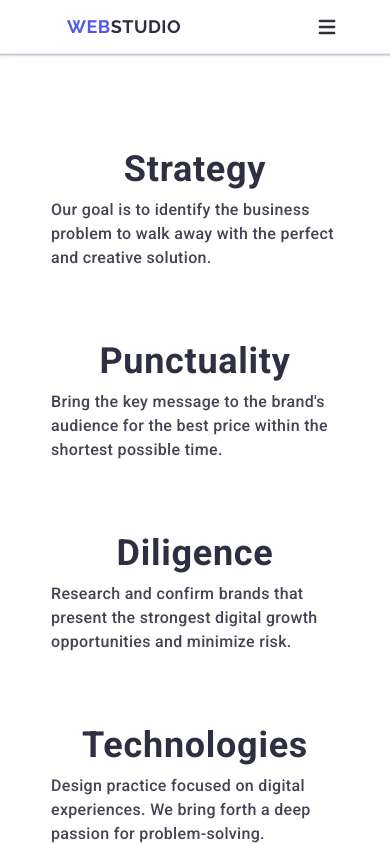
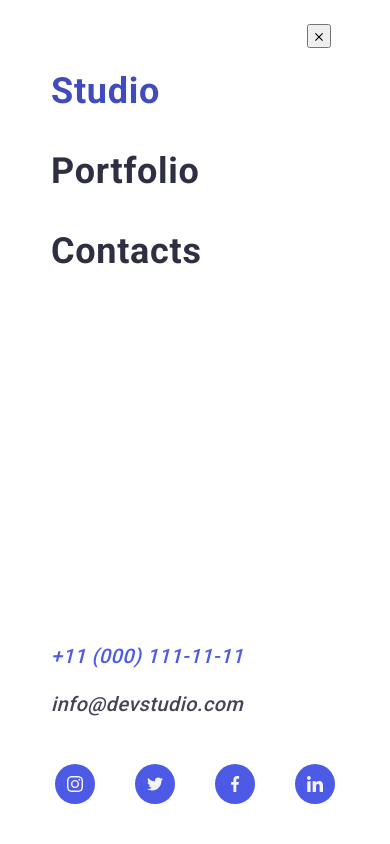
Before and after one commit to tetiana1zaichenko/goit-markup-hw-06, a plain HTML site: page index.html in a window 390 px wide. Shown: the top 844 px of the page. Drawn offline with nearby package versions, Linux system fonts and the light colour scheme.

Commit message:
mobile menu with out button

```diff
--- a/css/styles.css
+++ b/css/styles.css
@@ -229,6 +229,145 @@ img {
     line-height: 1.5;
     letter-spacing: 0.02em;
     padding: 24px 0;
+  }
+}
+
+/* --------mobile-menu------ */
+
+.mobile-menu {
+  position: fixed;
+  top: 0;
+  left: 0;
+  width: 100%;
+  height: 100%;
+  background-color: #fff;
+  opacity: 0;
+  visibility: hidden;
+  pointer-events: none;
+  transition: opacity 250ms cubic-bezier(0.4, 0, 0.2, 1),
+    visibility 250ms cubic-bezier(0.4, 0, 0.2, 1);
+}
+
+.mobile-menu.is-open {
+  opacity: 1;
+  visibility: visible;
+  pointer-events: auto;
+}
+
+.mobile-menu-container {
+  position: relative;
+  padding-top: 72px;
+  padding-bottom: 40px;
+  display: flex;
+  flex-direction: column;
+  height: 100%;
+}
+
+.mobile-menu-close {
+  position: absolute;
+  top: 24px;
+  right: 24px;
+}
+/* тут исправить */
+/* .mobile-close-svg {
+  width: 8px;
+  height: 8px;
+  fill: #2e2f42;
+  border-radius: 100%;
+  background-color: #e7e9fc;
+  transition: fill 250ms cubic-bezier(0.4, 0, 0.2, 1);
+} */
+
+.mobile-menu-nav {
+  margin-bottom: auto;
+}
+
+.mobile-menu-list {
+  display: flex;
+  gap: 40px;
+  flex-direction: column;
+}
+
+.mobile-menu-link {
+  font-family: "Roboto", sans-serif;
+  font-weight: 700;
+  font-size: 36px;
+  line-height: 1.11;
+  letter-spacing: 0.02em;
+  color: #2e2f42;
+  text-decoration: none;
+}
+
+.mobile-first {
+  color: #404bbf;
+}
+
+.mobile-address-list {
+  display: flex;
+  flex-direction: column;
+  gap: 24px;
+  margin-bottom: 48px;
+}
+
+.mobile-address-tel {
+  font-family: "Roboto", sans-serif;
+  font-weight: 500;
+  font-size: 20px;
+  line-height: 1.2;
+  letter-spacing: 0.02em;
+  color: #4d5ae5;
+  text-decoration: none;
+}
+
+.mobile-address-email {
+  font-family: "Roboto", sans-serif;
+  font-weight: 500;
+  font-size: 20px;
+  line-height: 1.2;
+  letter-spacing: 0.02em;
+  color: #434455;
+  text-decoration: none;
+}
+
+.mobile-list-icons {
+  display: flex;
+  justify-content: center;
+  gap: 40px;
+}
+
+.mobile-items-icons {
+  width: 40px;
+  height: 40px;
+}
+
+.mobile-link-icons {
+  width: 100%;
+  height: 100%;
+  background-color: #4d5ae5;
+  border-radius: 50%;
+  display: flex;
+  align-items: center;
+  justify-content: center;
+  transition: background-color 250ms cubic-bezier(0.4, 0, 0.2, 1);
+}
+
+.mobile-link-icons:hover,
+.mobile-link-icons:focus {
+  background-color: #404bbf;
+}
+
+.mobile-link-icons svg {
+  width: 16px;
+  height: 16px;
+}
+
+.mobile-link-icons-svg {
+  fill: #f4f4fd;
+}
+
+@media screen and (min-width: 768px) {
+  .mobile-menu {
+    display: none;
   }
 }
 /* --------section-advantages------ */
--- a/index.html
+++ b/index.html
@@ -48,6 +48,75 @@
             <use href="./images/icons.svg#icon-heroicons-solid_menu"></use>
           </svg>
         </button>
+      </div>
+
+      <div class="mobile-menu is-open">
+        <div class="container mobile-menu-container">
+          <button class="mobile-menu-close" type="button">
+            <svg class="mobile-close-svg" width="8" height="8">
+              <use href="./images/icons.svg#icon-close-black"></use>
+            </svg>
+          </button>
+          <nav class="mobile-menu-nav">
+            <ul class="mobile-menu-list">
+              <li>
+                <a class="mobile-menu-link mobile-first" href="">Studio</a>
+              </li>
+              <li>
+                <a class="mobile-menu-link" href="">Portfolio</a>
+              </li>
+              <li>
+                <a class="mobile-menu-link" href="">Contacts</a>
+              </li>
+            </ul>
+          </nav>
+          <address class="mobile-address">
+            <ul class="mobile-address-list">
+              <li>
+                <a class="mobile-address-tel" href="tel:+110001111111"
+                  >+11 (000) 111-11-11</a
+                >
+              </li>
+              <li>
+                <a class="mobile-address-email" href="mailto:info@devstudio.com"
+                  >info@devstudio.com</a
+                >
+              </li>
+            </ul>
+          </address>
+          <div>
+            <ul class="mobile-list-icons">
+              <li class="mobile-items-icons">
+                <a class="mobile-link-icons" href="">
+                  <svg class="mobile-link-icons-svg" width="16" height="16">
+                    <use href="./images/icons.svg#icon-instagram"></use>
+                  </svg>
+                </a>
+              </li>
+              <li class="mobile-items-icons">
+                <a class="mobile-link-icons" href="">
+                  <svg class="mobile-link-icons-svg" width="16" height="16">
+                    <use href="./images/icons.svg#icon-twitter"></use>
+                  </svg>
+                </a>
+              </li>
+              <li class="mobile-items-icons">
+                <a class="mobile-link-icons" href="">
+                  <svg class="mobile-link-icons-svg" width="16" height="16">
+                    <use href="./images/icons.svg#icon-facebook"></use>
+                  </svg>
+                </a>
+              </li>
+              <li class="mobile-items-icons">
+                <a class="mobile-link-icons" href="">
+                  <svg class="mobile-link-icons-svg" width="16" height="16">
+                    <use href="./images/icons.svg#icon-linkedin"></use>
+                  </svg>
+                </a>
+              </li>
+            </ul>
+          </div>
+        </div>
       </div>
     </header>
 
```
